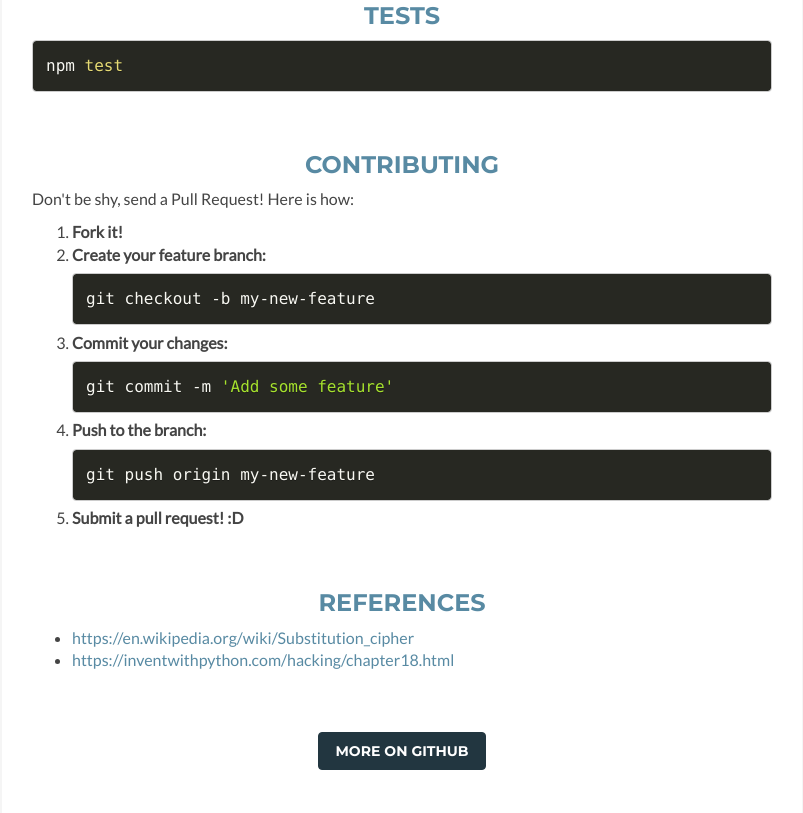
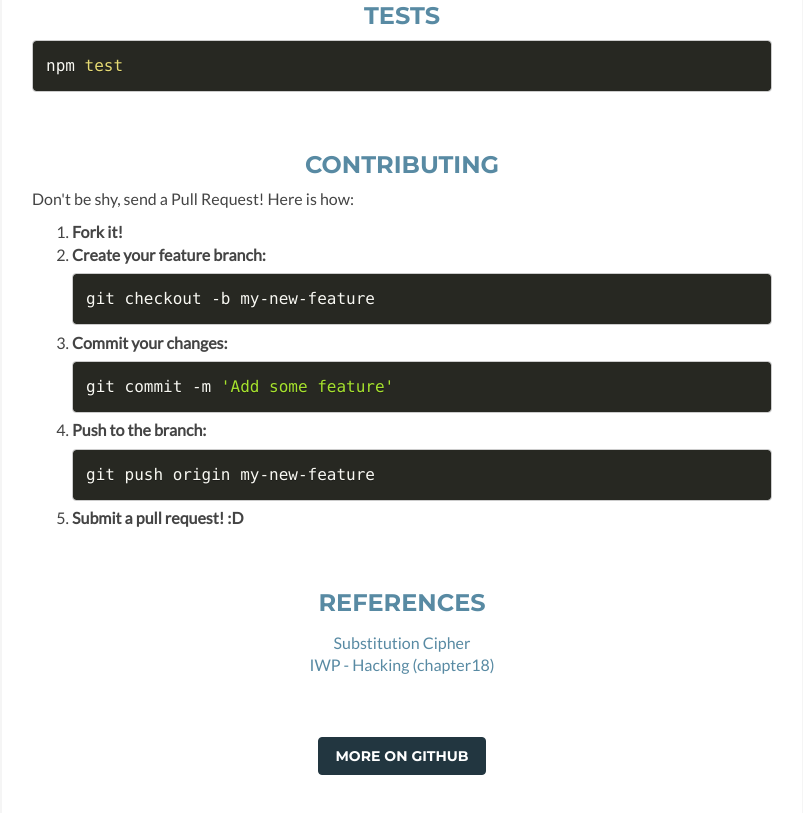
Before and after one commit to rdiego26/klefki, a website: page index.html in a window 1280 px wide. Shown: the part 2073-2886 px from the top of the page, without its empty margins (238-1041 px from the left). Drawn offline with Linux system fonts and the light colour scheme.

Commit message:
adjustments in list-references

```diff
--- a/assets/less/base.less
+++ b/assets/less/base.less
@@ -293,6 +293,11 @@ pre code {
     }
     .block {
         margin-bottom: 60px;
+        .list-references {
+            margin-top: 15px;
+            padding-left: 0;
+            list-style: none;
+        }
     }
     .code-block {
         margin: 30px inherit;
--- a/index.html
+++ b/index.html
@@ -173,9 +173,9 @@
 
             <div class="block">
                 <h3 class="sub-title text-center">REFERENCES</h3>
-                <ul>
-                    <li><a href="https://en.wikipedia.org/wiki/Substitution_cipher">https://en.wikipedia.org/wiki/Substitution_cipher</a></li>
-                    <li><a href="https://inventwithpython.com/hacking/chapter18.html">https://inventwithpython.com/hacking/chapter18.html</a></li>
+                <ul class="list-references text-center">
+                    <li><a href="https://en.wikipedia.org/wiki/Substitution_cipher" title="Wikipedia - Substitution_cipher" target="_blank">Substitution Cipher</a></li>
+                    <li><a href="https://inventwithpython.com/hacking/chapter18.html" title="Invent With Python - Hacking (chapter18)" target="_blank">IWP - Hacking (chapter18)</a></li>
                 </ul>
             </div>
             <div class="block">
```
Also changed, not shown: assets/css/styles.css.
